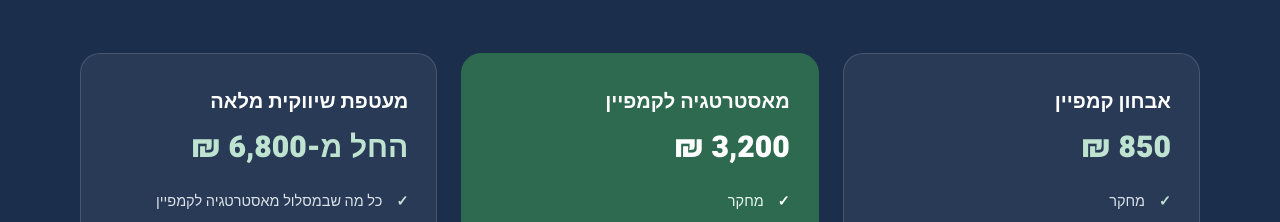
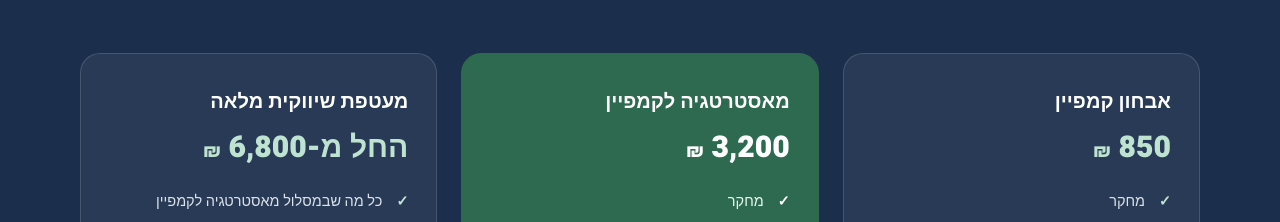
Before and after one commit to Ezra-Siton-UIX/raz-zafrir, a plain HTML site: page index.html in a window 1280 px wide. Shown: the part 2654-2876 px from the top of the page. Drawn offline with nearby package versions, Linux system fonts and the light colour scheme.

Commit message:
Shrink currency symbol relative to price font size

```diff
--- a/css/styles.css
+++ b/css/styles.css
@@ -199,6 +199,7 @@ h2{
 }
 .service-name{font-size:20px; font-weight:700; margin:0 0 6px;}
 .service-price{font-size:30px; font-weight:900; margin:0 0 18px; color:#bfe3d1;}
+.service-price .currency{font-size:.6em;}
 .service-card.featured .service-price{color:#fff;}
 .service-desc{
   list-style:none; padding:0; margin:0 0 20px; flex-grow:1;
--- a/index.html
+++ b/index.html
@@ -103,7 +103,7 @@
   <div class="services-grid">
     <div class="service-card" trigger_box>
       <p class="service-name">אבחון קמפיין</p>
-      <p class="service-price">850 ₪</p>
+      <p class="service-price">850 <span class="currency">₪</span></p>
       <ul class="service-desc">
         <li>מחקר</li>
         <li>שיחת ייעוץ וניתוח</li>
@@ -115,7 +115,7 @@
     </div>
     <div class="service-card featured" trigger_box>
       <p class="service-name">מאסטרטגיה לקמפיין</p>
-      <p class="service-price">3,200 ₪</p>
+      <p class="service-price">3,200 <span class="currency">₪</span></p>
       <ul class="service-desc">
         <li>מחקר</li>
         <li>שיחת ייעוץ ראשונית</li>
@@ -128,7 +128,7 @@
     </div>
     <div class="service-card" trigger_box>
       <p class="service-name">מעטפת שיווקית מלאה</p>
-      <p class="service-price">החל מ-6,800 ₪</p>
+      <p class="service-price">החל מ-6,800 <span class="currency">₪</span></p>
       <ul class="service-desc">
         <li>כל מה שבמסלול מאסטרטגיה לקמפיין</li>
         <li>הכוונה עיצובית לתהליך הקריאייטיב</li>
```
